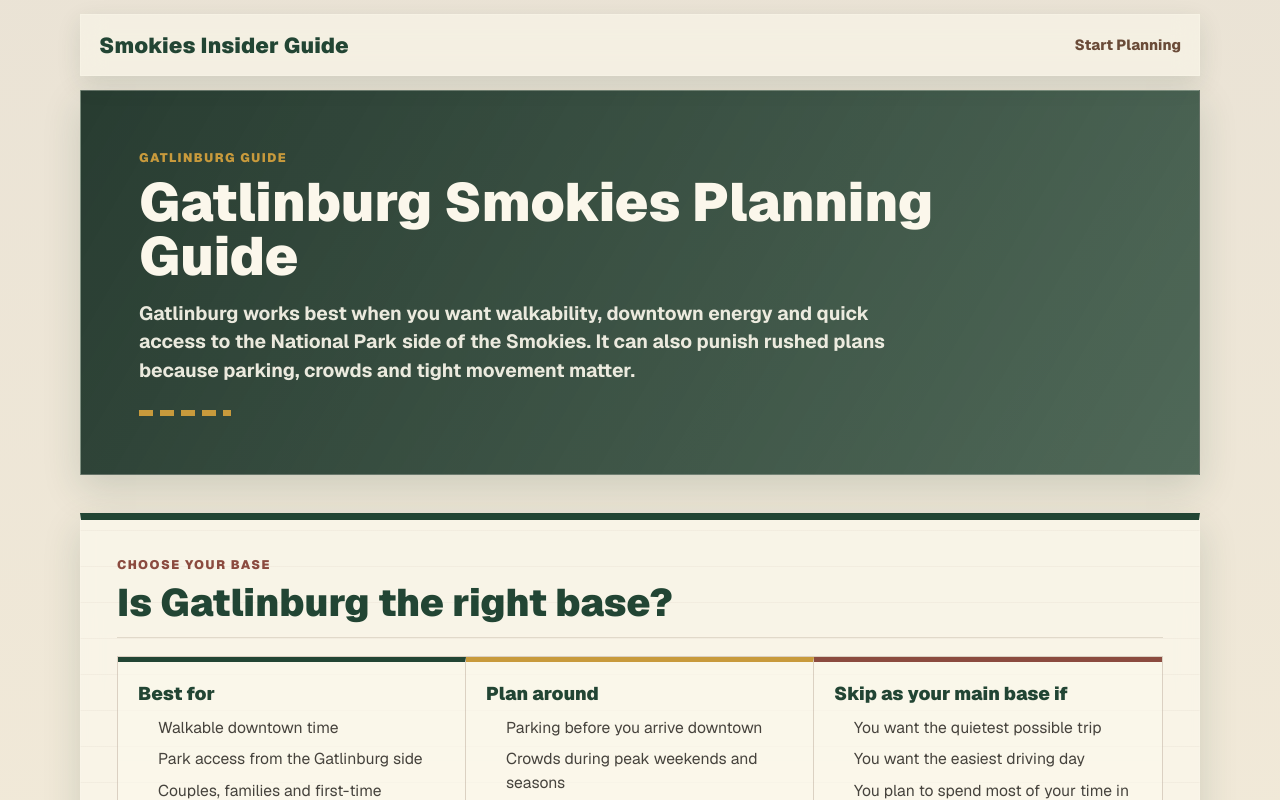
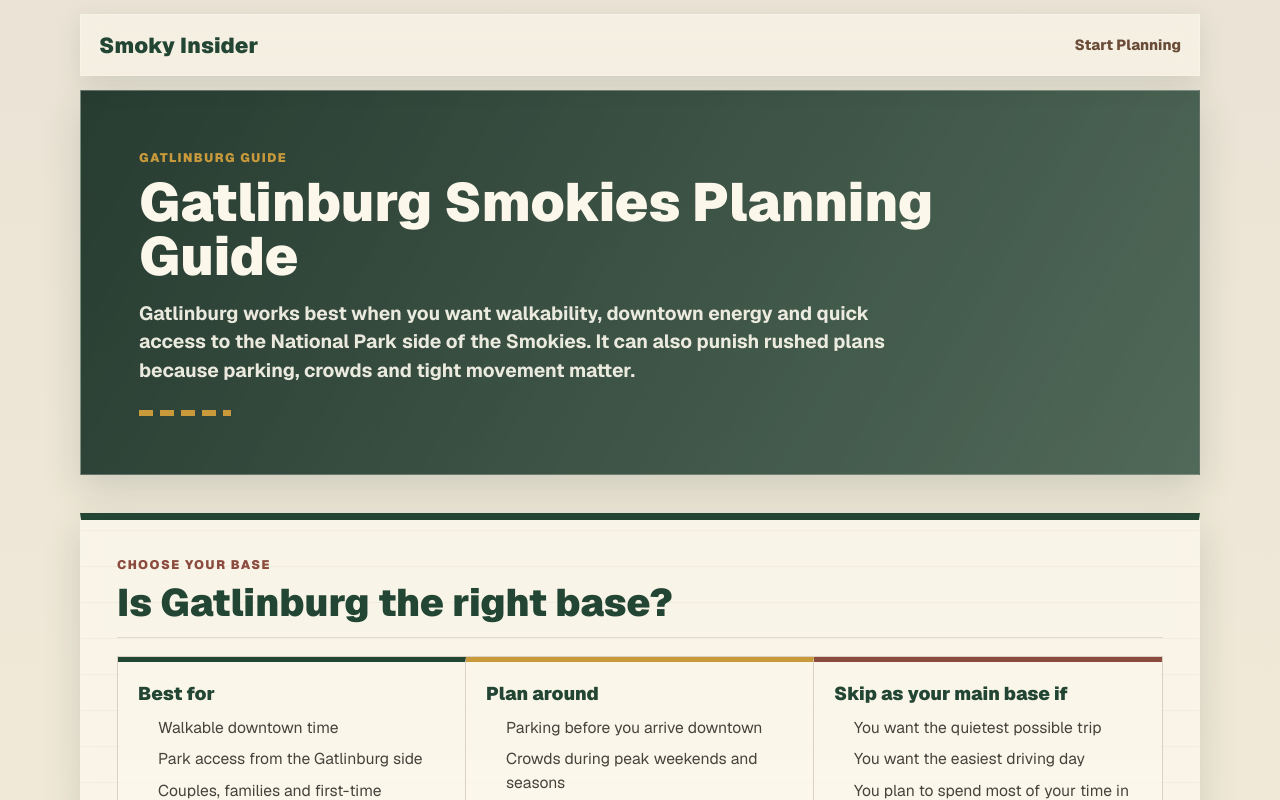
Before and after one commit to masondtorres/smokies-insider-guide, a Next.js app: page /gatlinburg in a window 1280 px wide. Shown: the top 800 px of the page. Built offline with nearby package versions, Linux system fonts and the light colour scheme.

Commit message:
Brand: use Smoky Insider public name

```diff
--- a/src/app/gatlinburg/page.tsx
+++ b/src/app/gatlinburg/page.tsx
@@ -133,7 +133,7 @@ export default function GatlinburgPage() {
     <main className="destination-page">
       <header className="destination-header">
         <Link className="wordmark" href="/">
-          Smokies Insider Guide
+          Smoky Insider
         </Link>
         <Link className="back-link" href="/start-planning">
           Start Planning
```
